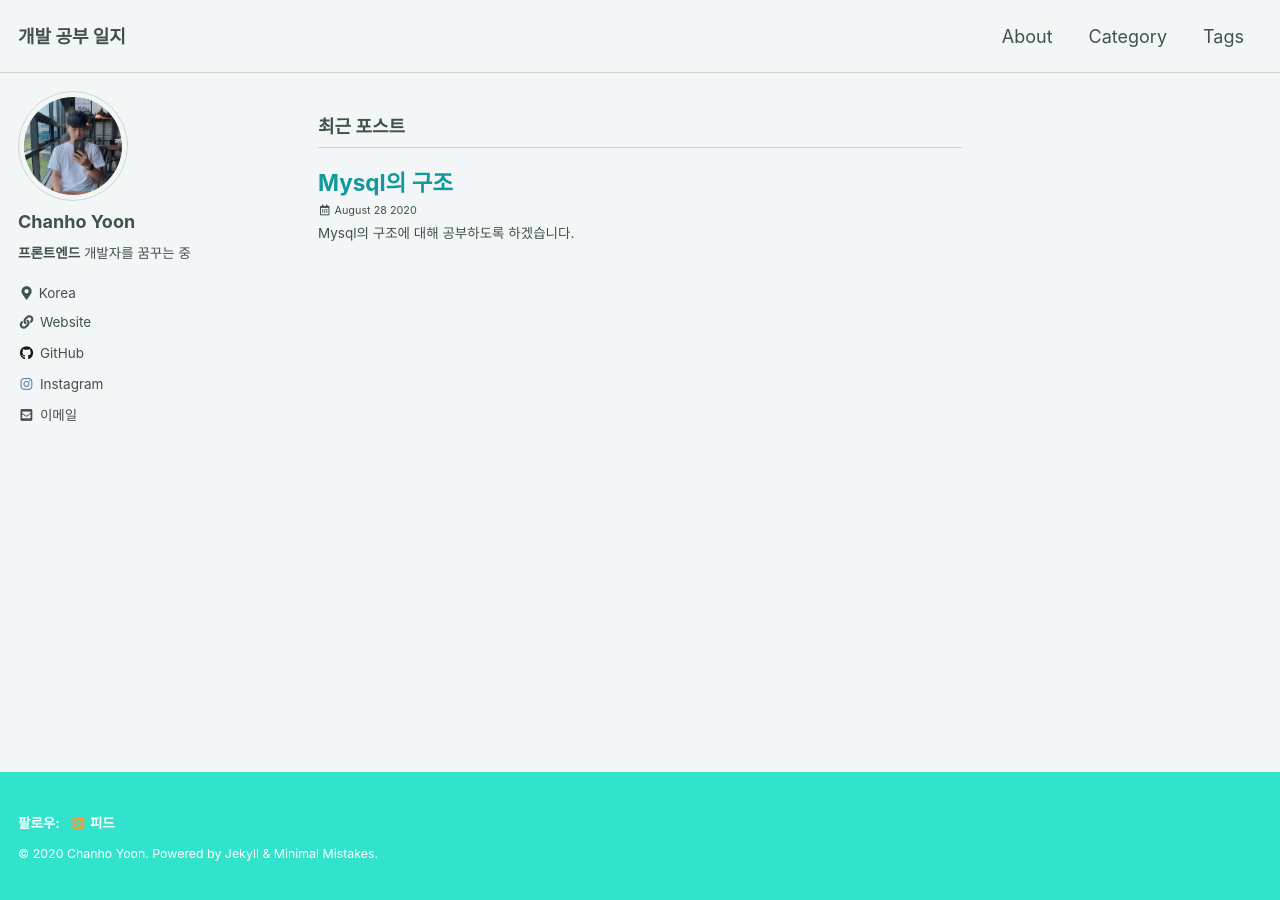
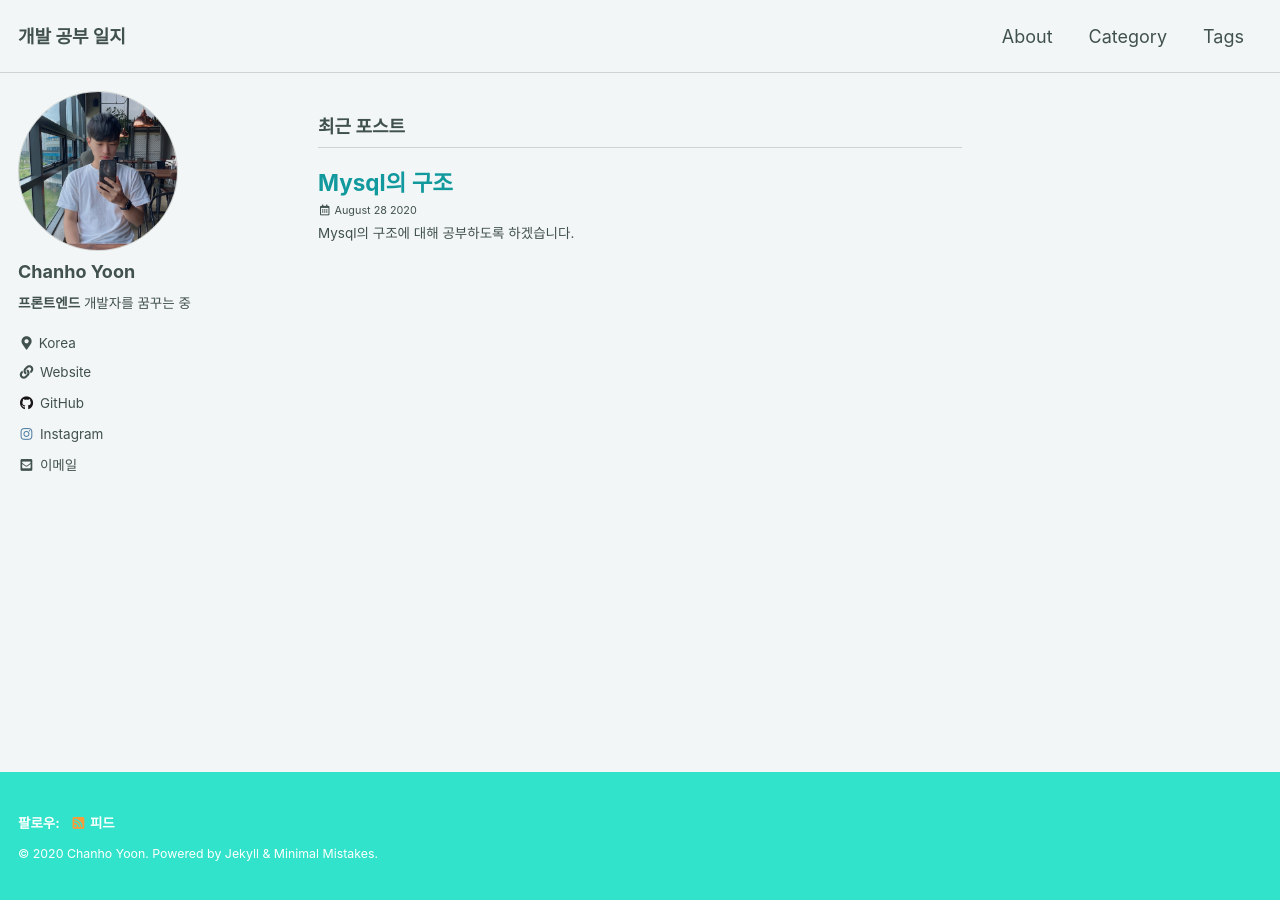
Before and after one commit to chanho-Yoon/chanho-Yoon.github.io, a Jekyll site: the page built from index.html, in a window 1280 px wide. Built offline with Jekyll 4.4.1, drawn with Linux system fonts in a browser that asks for light colours; cached includes are drawn as plain includes; the list of posts is cut into pages by our own code.

Commit message:
update _sidebar.scss .author_avatar imgl

```diff
--- a/_sass/minimal-mistakes/_sidebar.scss
+++ b/_sass/minimal-mistakes/_sidebar.scss
@@ -128,11 +128,11 @@
   }
 
   img {
-    max-width: 110px;
+    max-width: 160px;
     border-radius: 50%;
 
     @include breakpoint($large) {
-      padding: 5px;
+      padding: 0px;
       border: 1px solid $border-color;
     }
   }
```
